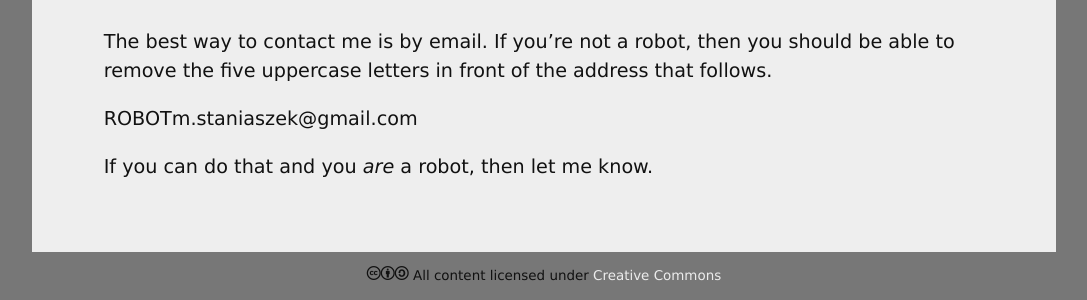
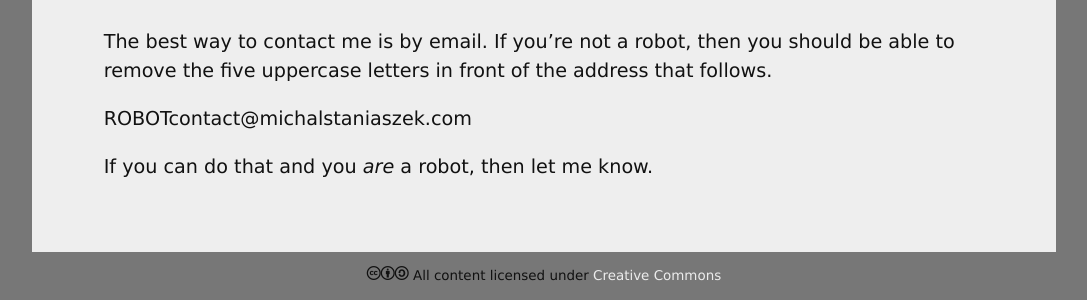
Before and after one commit to heuristicus/heuristicus.github.io, a Jekyll site: the page built from about/index.md, in a window 1280 px wide. Shown: the part 1511-1811 px from the top of the page, without its empty margins (96-1183 px from the left). Built offline with Jekyll 4.4.1, drawn with Linux system fonts in a browser that asks for light colours; some web fonts are replaced; Markdown is read by kramdown in place of the engine named in the settings.

Commit message:
About updated

```diff
--- a/about/index.md
+++ b/about/index.md
@@ -59,6 +59,6 @@ The best way to contact me is by email. If you're not a robot, then you
 should be able to remove the five uppercase letters in front of the address that
 follows.
 
-ROBOTm.staniaszek@gmail.com
+ROBOTcontact@michalstaniaszek.com
 
 If you can do that and you _are_ a robot, then let me know.
```
Also changed, not shown: _posts/2013-06-10-welcome.md (+1 -1 lines).
